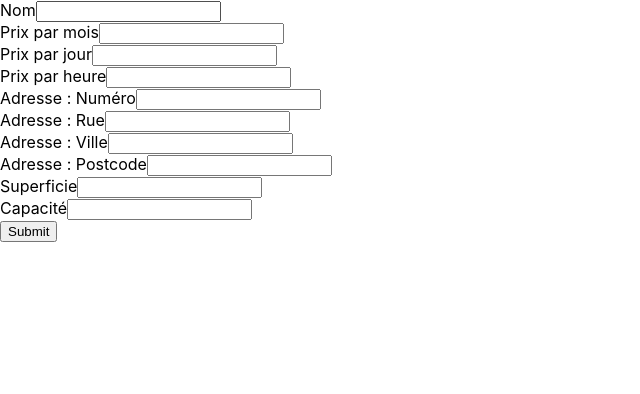
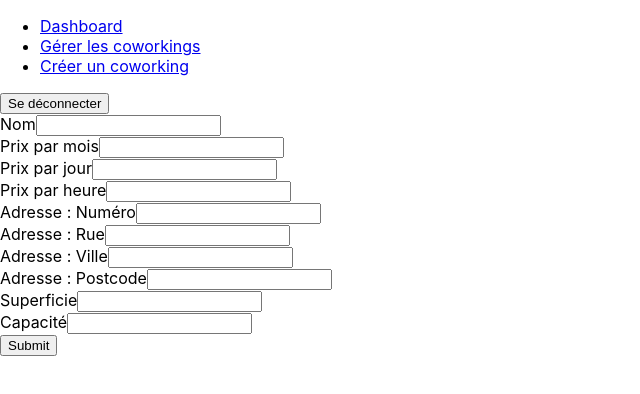
Before and after one commit to Regis040/front-coworkings, a React (Create React App) app: page /admin/coworkings/create in a window 1280 px wide. Shown: the top 394 px of the page, without its empty margins (0-640 px from the left). Built offline with nearby package versions, Linux system fonts and the light colour scheme.

Commit message:
comment add button moving as role change

```diff
--- a/package.json
+++ b/package.json
@@ -6,6 +6,7 @@
     "@testing-library/jest-dom": "^5.17.0",
     "@testing-library/react": "^13.4.0",
     "@testing-library/user-event": "^13.5.0",
+    "jwt-decode": "^4.0.0",
     "react": "^18.2.0",
     "react-dom": "^18.2.0",
     "react-router-dom": "^6.21.0",
--- a/src/component/admin/HeaderAdmin.jsx
+++ b/src/component/admin/HeaderAdmin.jsx
@@ -1,7 +1,34 @@
+import { Link, useNavigate } from "react-router-dom";
+
 const HeaderAdmin = () => {
+
+
+    const navigate = useNavigate();
+
+    const handleLogout = () => {
+      // dégagerle token du local storage
+      localStorage.removeItem("jwt");
+
+      // redirige l'utilisateur vers la page de login
+      navigate("/login");
+    };
+
   return (
     <header>
-      <h2>Header admin</h2>
+            <nav>
+        <ul>
+          <li>
+            <Link to="/admin/">Dashboard</Link>
+          </li>
+          <li>
+            <Link to="/admin/coworkings">Gérer les coworkings</Link>
+          </li>
+          <li>
+            <Link to="/admin/coworkings/create">Créer un coworking</Link>
+          </li>
+        </ul>
+        <button onClick={handleLogout}>Se déconnecter</button>
+      </nav>
     </header>
   );
 };
--- a/src/page/admin/AdminCoworkingCreate.jsx
+++ b/src/page/admin/AdminCoworkingCreate.jsx
@@ -1,4 +1,5 @@
 import { useState } from "react";
+import HeaderAdmin from "../../component/admin/HeaderAdmin";
 
 const AdminCoworkingCreate = () => {
   // je créé un state pour afficher un message de succès ou d'erreur
@@ -71,7 +72,7 @@ const AdminCoworkingCreate = () => {
     }
     return (
             <>
-
+            <HeaderAdmin />
             {message && <p>{message}</p>}
 
             {/* 1. Je créé un formulaire afin de récupèrer les données qui doivent coller avec le model de l'API */}
--- a/src/page/admin/AdminCoworkingUpdate.jsx
+++ b/src/page/admin/AdminCoworkingUpdate.jsx
@@ -1,5 +1,6 @@
 import { useEffect, useState } from "react";
 import { useParams } from "react-router-dom";
+import HeaderAdmin from "../../component/admin/HeaderAdmin";
 
 const AdminCoworkingUpdate = () => {
     // fonction hook qui permet de prendre l'id en paramètre et donc d'identifier l'élement concerné
@@ -75,6 +76,8 @@ const AdminCoworkingUpdate = () => {
   };
 
   return (
+    <>
+    <HeaderAdmin />
     <div>
     {/* si le coworking existe alors je récupère le formulaire pré-rempli avec les données du coworking identifié avec son id
     le "defaultvalue" permet la modification des champs et donc leur mis à jour
@@ -147,6 +150,7 @@ const AdminCoworkingUpdate = () => {
         </form>
       )}
     </div>
+    </>
   );
 };
 
--- a/src/page/admin/AdminCoworkingsPage.jsx
+++ b/src/page/admin/AdminCoworkingsPage.jsx
@@ -1,10 +1,16 @@
 import React, { useEffect, useState } from "react";
+import HeaderAdmin from "../../component/admin/HeaderAdmin";
+import { jwtDecode } from "jwt-decode";
 // Ce composant a pour objectif de créer une route qui permet à une personne autorisée à supprimer un élement, ici 1 coworking
 // Une route a donc été créée sur App.js
 const AdminCoworkingsPage = () => {
     // Une fonction hook useState est  créée afin d'être utilisée deux fois:
     // d'abord pour un premier rendu puis pour un second qui montre le résultat de l'action de DELETE
   const [coworkings, setCoworkings] = useState(null);
+
+  // Je récupère le token dasn le localStorage puis je decode npm install jwt-decode
+  const token = localStorage.getItem("jwt");
+  const decodedToken = jwtDecode(token);
 
     // Je récupère tous les coworkings dans une variable afin qu'ils apparaissent lors de mon premier rendu
   useEffect(() => {
@@ -38,6 +44,7 @@ const AdminCoworkingsPage = () => {
 
   return (
     <>
+    <HeaderAdmin />
       <h1>Liste des coworkings : </h1>
 
       {coworkings ? (
@@ -48,7 +55,11 @@ const AdminCoworkingsPage = () => {
                 <h2>{coworking.name}</h2>
                 {/* Pour la gestion de deux paramètres que sont event(par défaut) et l'id du coworking:
                 la fonction "onClick" fait appel une autre fonction qui prend les deux paramètres */}
-                <button onClick={(event) => handleDeleteCoworking(event, coworking.id)}>Supprimer</button>
+                {/* J'ai pris soin de récupèrer l'id du role de l'utilisateur et si l'itilisateur est superadmin ou admin
+                le bouton supprimer apparait*/}
+                {decodedToken.data.role !== 3 && (
+                  <button onClick={(event) => handleDeleteCoworking(event, coworking.id)}>Supprimer</button>
+                )}
               </article>
             );
           })}
--- a/src/page/guest/LoginPage.jsx
+++ b/src/page/guest/LoginPage.jsx
@@ -1,30 +1,23 @@
 import { useState } from "react";
+import { useNavigate } from "react-router-dom";
 
 const LoginPage = () => {
+  const [message, setMessage] = useState(null);
+  const navigate = useNavigate();
 
-    const [message, setMessage] = useState(null);
-    // La login page va =faire un aller-retpur du front au back afin de récupérer le login et donc le rôle de l'utilisateur
   const handleLogin = async (event) => {
     event.preventDefault();
 
-      // je récupère les infos du form (username et password)
     const username = event.target.username.value;
     const password = event.target.password.value;
 
-      // je créé un objet avec les valeurs de username et password
     const loginData = {
       username,
       password,
     };
 
-      // je transforme mon objet en JSON
     const loginDataJson = JSON.stringify(loginData);
 
-      // je fais une requête vers l'API
-      // de type post
-      // avec mon objet JSON (username, password) en body
-      // vu que j'envoie du JSON, je dois préciser
-      // dans le headers que le contenu du body est du JSON
     const loginResponse = await fetch("http://localhost:3000/api/users/login", {
       method: "POST",
       headers: {
@@ -33,15 +26,13 @@ const LoginPage = () => {
       body: loginDataJson,
     });
 
-      // je transforme la réponse de l'API (JSON) vers du JS
     const loginResponseData = await loginResponse.json();
-      // je récupère le token généré par l'API dans la réponse
     const token = loginResponseData.data;
 
-      // si le token existe
     if (token) {
       localStorage.setItem("jwt", token);
       setMessage("Vous êtes bien connecté");
+      navigate("/admin/");
     } else {
       setMessage("Erreur lors de la connexion");
     }
@@ -49,7 +40,6 @@ const LoginPage = () => {
 
   return (
     <section>
-      {/* on affiche le messsage */}
       {message && <p>{message}</p>}
       <form onSubmit={handleLogin}>
         <label>
```
Also changed, not shown: 1 other file (tests, documents, lock files or other folders). Lines whose indentation alone changed are shown as unchanged.
